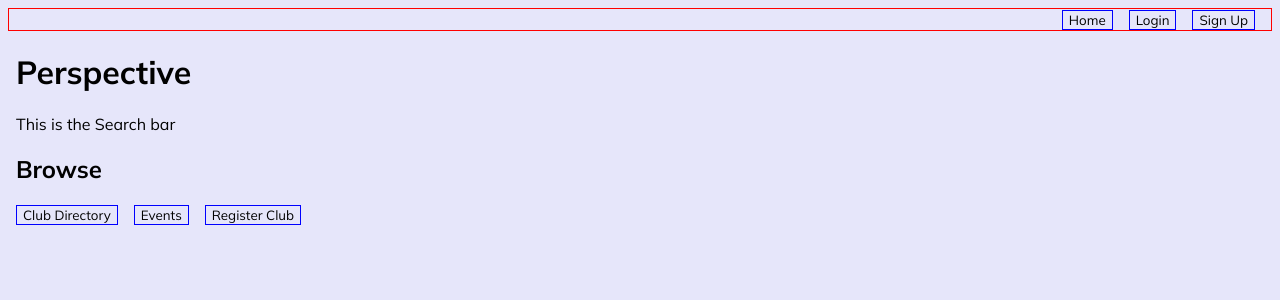
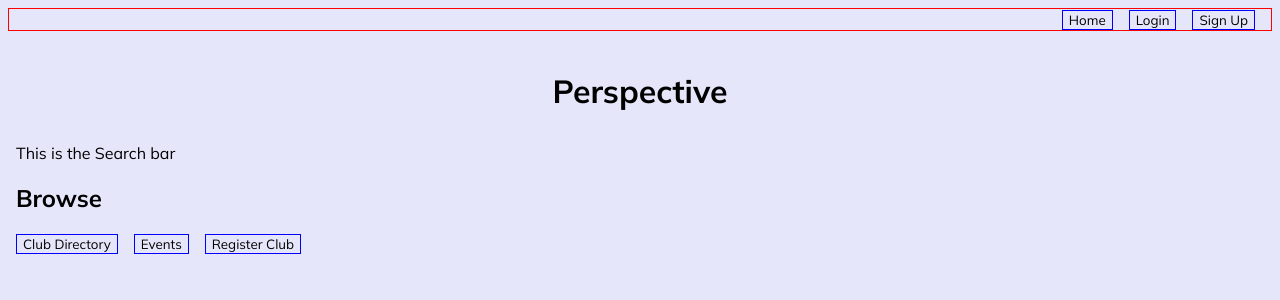
Before and after one commit to jenpennen/ucla-perspective, a React (Vite) app: page /#/ in a window 1280 px wide. Shown: the top 300 px of the page. Built offline with nearby package versions, Linux system fonts and the light colour scheme.

Commit message:
added routes to different pages and new layout

```diff
--- a/src/App.css
+++ b/src/App.css
@@ -1,5 +1,3 @@
-h1 {
-  max-width: 100rem;
 h1 {
   max-width: 100rem;
   margin: 0 auto;
--- a/src/index.css
+++ b/src/index.css
@@ -1,4 +1,3 @@
-* {
 * {
   background-color: #e6e6fa;
   font-family: "Mulish", sans-serif;
```
